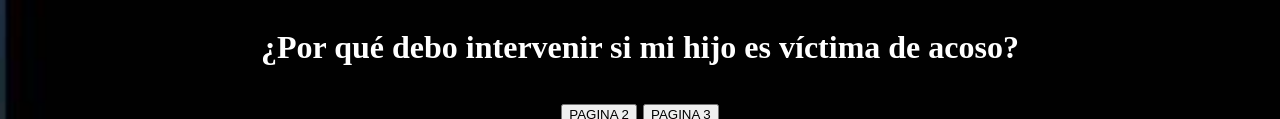
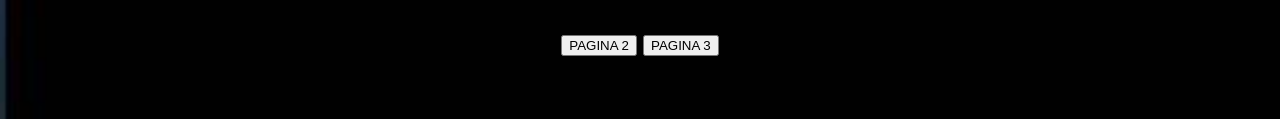
Before and after one commit to Of-mat-02/Of-mat-02, a plain HTML site: page index.html in a window 1280 px wide. Shown: the part 676-795 px from the top of the page. Drawn offline with Linux system fonts and the light colour scheme.

Commit message:
Update index.html

```diff
--- a/index.html
+++ b/index.html
@@ -18,7 +18,7 @@ El Gobierno de la República tiene el objetivo de que en las escuelas de todo el
 Secretaría de Educación Pública | 20 de enero de 2017 Acoso Escolar, qué es y cómo identificarlo.
 </font>
 <center><img src="https://www.recreoviral.com/wp-content/uploads/2016/08/11.gif" ="500" width="500	">
-<p style="color: white; font-weight: bold; font-size: xx-large;">¿Por qué debo intervenir si mi hijo es víctima de acoso?
+<p style="color: white; font-weight: bold; font-size: xx-large;">
 <p style="color: white; font-weight: bold; font-size: xx-large;"><font size="5">
 <p><center>
 <button onclick="location.href='pagina_del_acoso2.html'">PAGINA 2</button>
```
